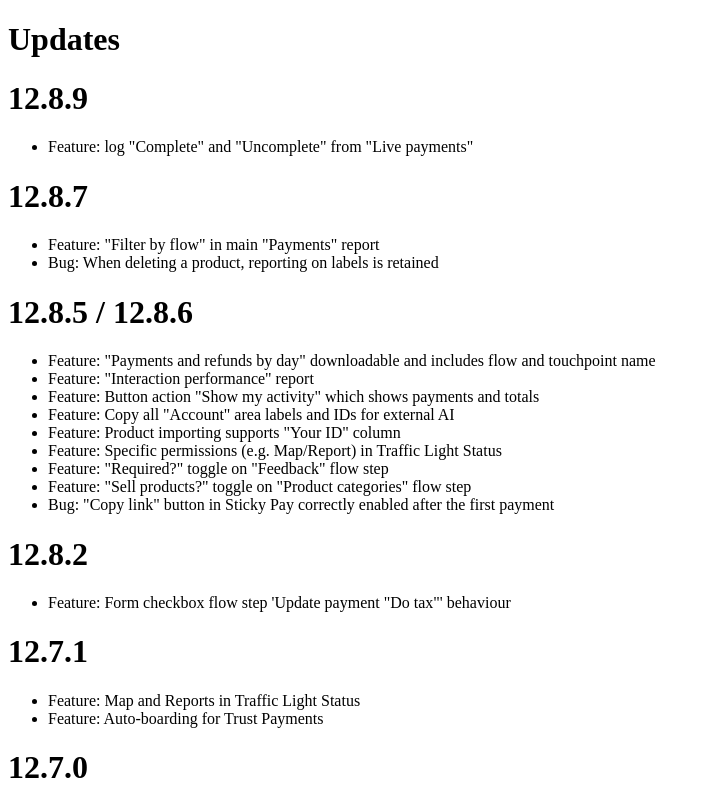
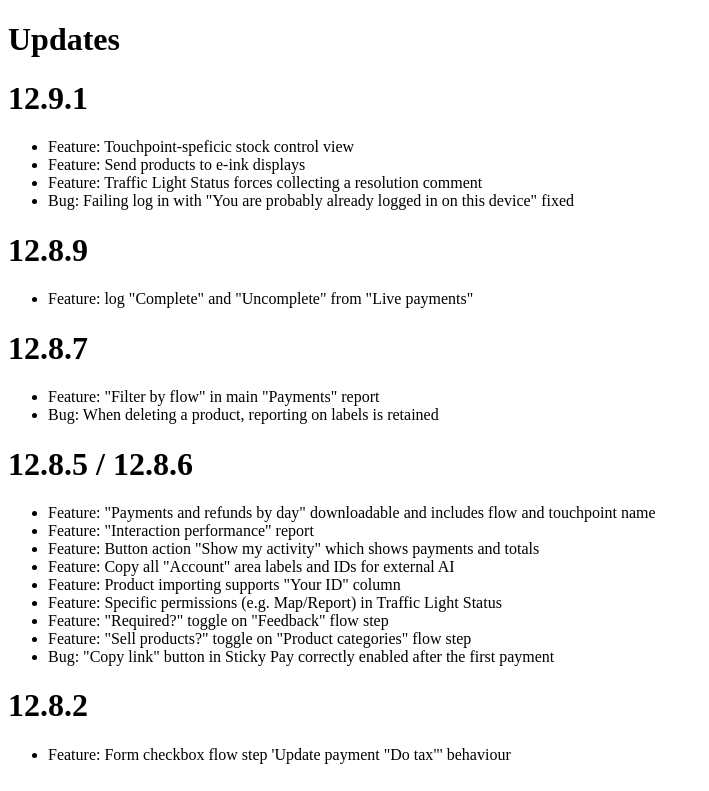
Before and after one commit to Stickyto/sticky-docs, a Next.js app in the folder src/: page /updates in a window 1280 px wide. Shown: the top 791 px of the page, without its empty margins (0-709 px from the left). Built offline with nearby package versions, Linux system fonts and the light colour scheme.

Commit message:
`# 12.9.1`

```diff
--- a/src/pages/updates.mdx
+++ b/src/pages/updates.mdx
@@ -1,4 +1,10 @@
 # Updates
+
+# 12.9.1
+ - Feature: Touchpoint-speficic stock control view
+ - Feature: Send products to e-ink displays
+ - Feature: Traffic Light Status forces collecting a resolution comment
+ - Bug: Failing log in with "You are probably already logged in on this device" fixed
 
 # 12.8.9
 
```
